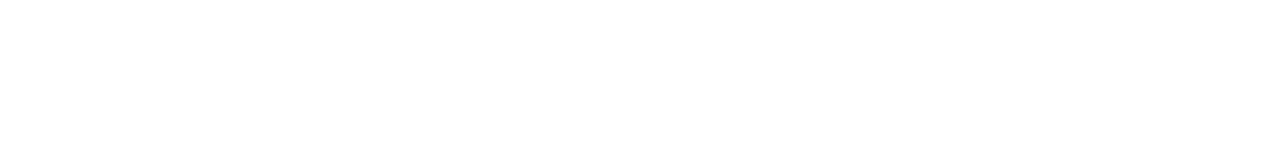
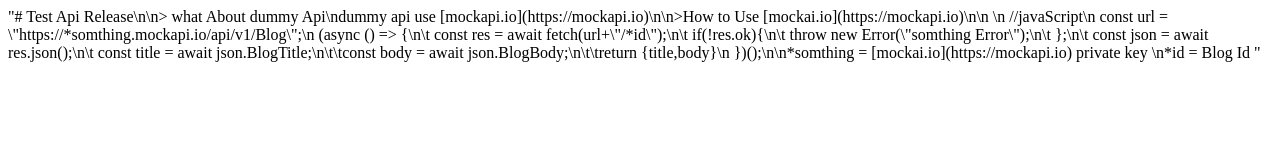
Before and after one commit to Nonahaya/Nonahaya.github.io, a plain HTML site: page index.html in a window 1280 px wide. Drawn offline with Linux system fonts and the light colour scheme.

Commit message:
Update index.html

```diff
--- a/index.html
+++ b/index.html
@@ -6,6 +6,6 @@
     <title>test</title>
 </head>
 <body>
-    <h1></h1>
+    <div markdown="1">"# Test Api Release\n\n> what About dummy Api\ndummy api use [mockapi.io](https://mockapi.io)\n\n>How to Use [mockai.io](https://mockapi.io)\n\n   \n    //javaScript\n    const url = \"https://*somthing.mockapi.io/api/v1/Blog\";\n    (async () => {\n\t    const res = await fetch(url+\"/*id\");\n\t    if(!res.ok){\n\t    throw  new  Error(\"somthing Error\");\n\t    };\n\t    const json = await res.json();\n\t    const title = await json.BlogTitle;\n\t\tconst body = await json.BlogBody;\n\t\treturn {title,body}\n    })();\n\n*somthing =  [mockai.io](https://mockapi.io) private key \n*id = Blog Id "</div>
 </body>
 </html>
```
